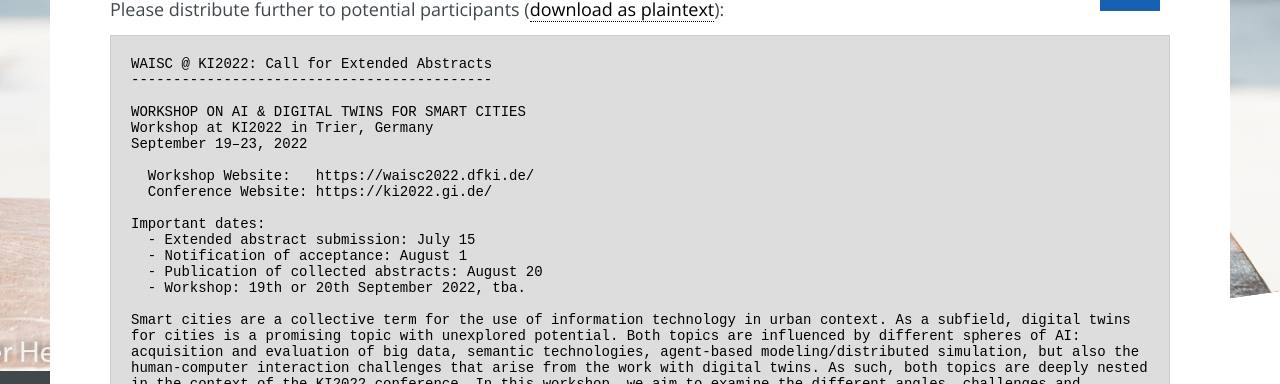
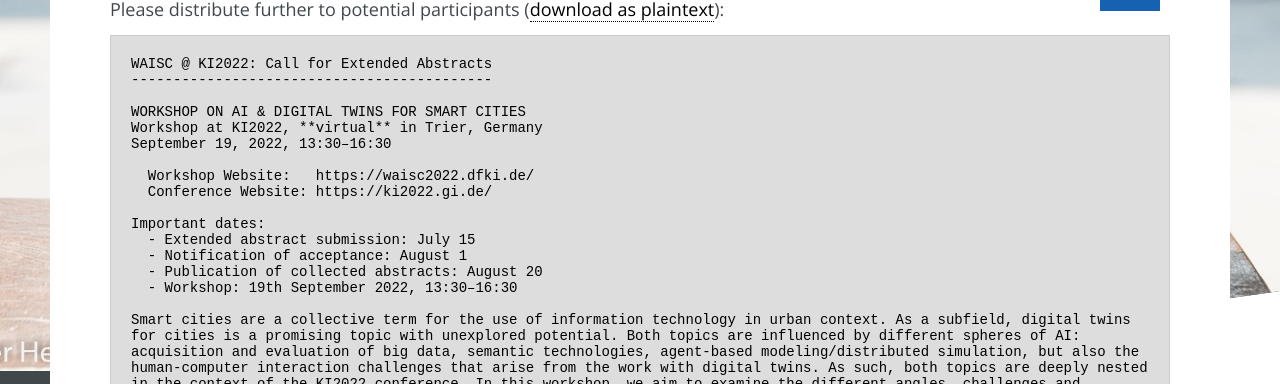
Before and after one commit to DFKI/waisc2022.dfki.de, a Jekyll site: the page built from _posts/news/2022-06-07-call-for-extended-abstracts.html, in a window 1280 px wide. Shown: the part 429-813 px from the top of the page. Built offline with Jekyll 4.4.1, drawn with Linux system fonts in a browser that asks for light colours; nearby versions of some CDN libraries; library files that are not in the unit come from our copies; some of the changed text lies outside the part shown.

Commit message:
Reflect date and virtual edition in CFP

```diff
--- a/_posts/news/2022-06-07-call-for-extended-abstracts.html
+++ b/_posts/news/2022-06-07-call-for-extended-abstracts.html
@@ -16,8 +16,8 @@
 -------------------------------------------
 
 WORKSHOP ON AI & DIGITAL TWINS FOR SMART CITIES
-Workshop at KI2022 in Trier, Germany
-September 19–23, 2022
+Workshop at KI2022, **virtual** in Trier, Germany
+September 19, 2022, 13:30–16:30
 
   Workshop Website:   https://waisc2022.dfki.de/
   Conference Website: https://ki2022.gi.de/
@@ -26,7 +26,7 @@
   - Extended abstract submission: July 15
   - Notification of acceptance: August 1
   - Publication of collected abstracts: August 20
-  - Workshop: 19th or 20th September 2022, tba.
+  - Workshop: 19th September 2022, 13:30–16:30
 
 Smart cities are a collective term for the use of information technology in urban context. As a subfield, digital twins for cities is a promising topic with unexplored potential. Both topics are influenced by different spheres of AI: acquisition and evaluation of big data, semantic technologies, agent-based modeling/distributed simulation, but also the human-computer interaction challenges that arise from the work with digital twins. As such, both topics are deeply nested in the context of the KI2022 conference. In this workshop, we aim to examine the different angles, challenges and technologies from which the smart city concept can benefit from AI and digital twins. We call for extended abstracts on past works and experience, demonstrations of implemented systems and presentations of novel research questions and ideas to promote a joint discussion on how the use of digital twins for smart cities can be advanced by means of AI to address future challenges.
 
--- a/data/WAISC22_Call-for-Extended-Abstracts.txt
+++ b/data/WAISC22_Call-for-Extended-Abstracts.txt
@@ -2,8 +2,8 @@
 -------------------------------------------
 
 WORKSHOP ON AI & DIGITAL TWINS FOR SMART CITIES
-Workshop at KI2022 in Trier, Germany
-September 19–23, 2022
+Workshop at KI2022, **virtual** in Trier, Germany
+September 19, 2022, 13:30–16:30
 
   Workshop Website:   https://waisc2022.dfki.de/
   Conference Website: https://ki2022.gi.de/
@@ -12,7 +12,7 @@
   - Extended abstract submission: July 15
   - Notification of acceptance: August 1
   - Publication of collected abstracts: August 20
-  - Workshop: 19th or 20th September 2022, tba.
+  - Workshop: 19th September 2022, 13:30–16:30
 
 Smart cities are a collective term for the use of information technology in urban context. As a subfield, digital twins for cities is a promising topic with unexplored potential. Both topics are influenced by different spheres of AI: acquisition and evaluation of big data, semantic technologies, agent-based modeling/distributed simulation, but also the human-computer interaction challenges that arise from the work with digital twins. As such, both topics are deeply nested in the context of the KI2022 conference. In this workshop, we aim to examine the different angles, challenges and technologies from which the smart city concept can benefit from AI and digital twins. We call for extended abstracts on past works and experience, demonstrations of implemented systems and presentations of novel research questions and ideas to promote a joint discussion on how the use of digital twins for smart cities can be advanced by means of AI to address future challenges.
 
```
